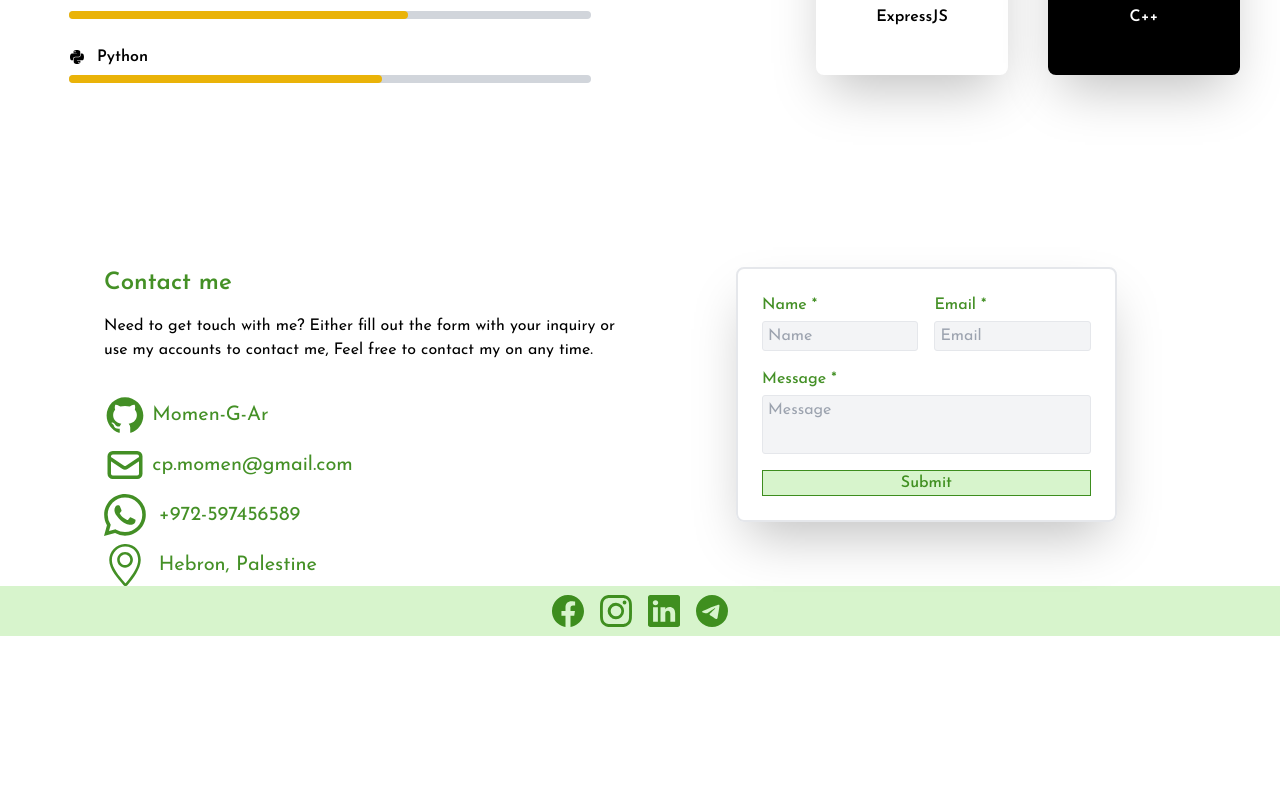
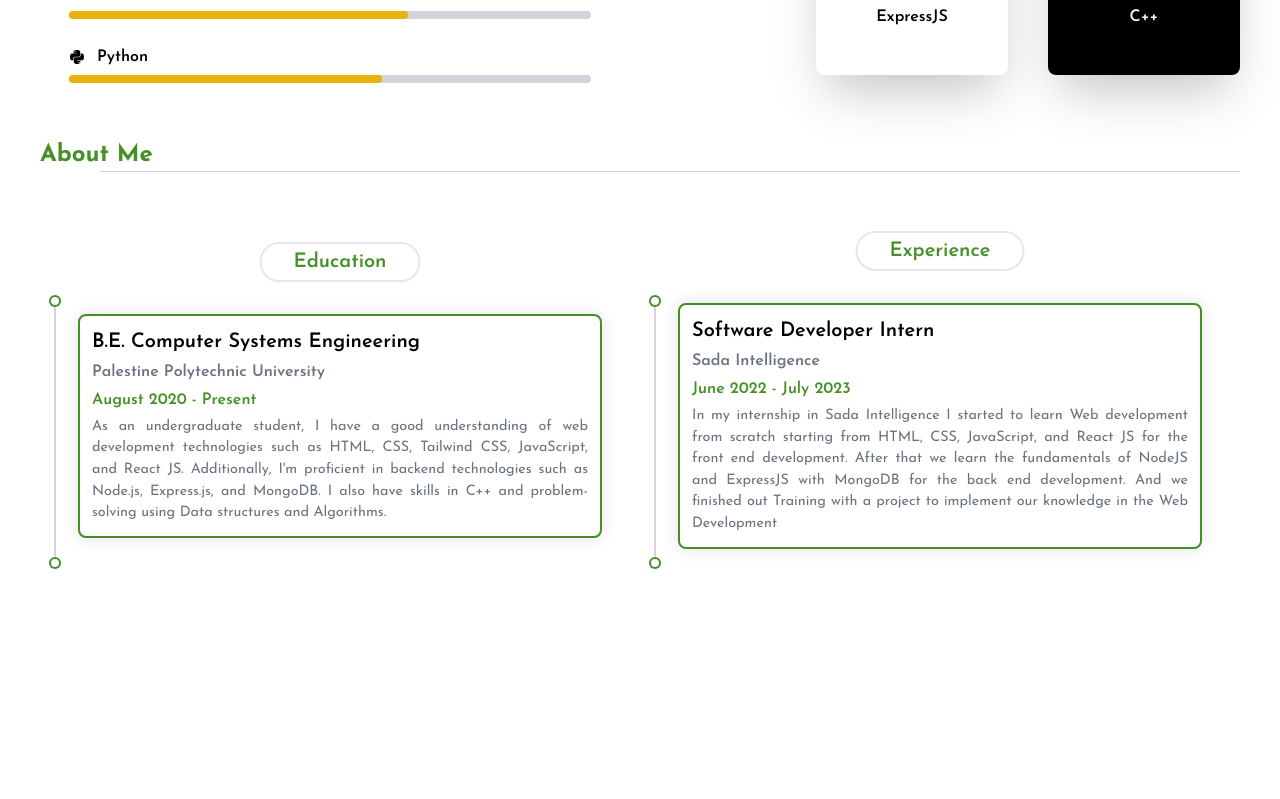
Before and after one commit to Momen-G-Ar/my-portfolio, a React (Vite) app: page / in a window 1280 px wide. Shown: the part 1161-1960 px from the top of the page. Before the commit the page ends 1797 px from the top, so only its background shows below. Built offline with nearby package versions, Linux system fonts and the light colour scheme.

Commit message:
Add the about  section

```diff
--- a/src/App.tsx
+++ b/src/App.tsx
@@ -1,5 +1,5 @@
 import './App.css';
-import { Header, Home, Contact, Skills } from './components';
+import { Header, Home, Contact, Skills, About } from './components';
 
 const App = () => {
     return (
@@ -9,7 +9,7 @@ const App = () => {
             <Header />
             <Home />
             <Skills />
-            {/* <About /> */}
+            <About />
             <Contact />
         </div>
     );
--- a/src/components/about.tsx
+++ b/src/components/about.tsx
@@ -1,7 +1,61 @@
+import { SectionHeading } from '.';
+import Card from './core/card';
 
 const About = () => {
     return (
-        <section id='about' className='sm:snap-start'>
+        <section id='about' className='mt-5'>
+            {/* Section Heading */}
+            <div className={`
+                flex flex-col mx-auto justify-start items-start pt-20 w-full gap-5
+                md:h-[800px] md:container md:pt-5 md:px-10
+                lg:h-[520px]
+            `}>
+                <SectionHeading skillName='About Me' color='text-[var(--primary-color)]' />
+                <div
+                    className={`
+                        flex flex-col w-full flex-wrap lg:flex-nowrap
+                        lg:flex-row lg:justify-between lg:items-center
+                    `}>
+
+                    <Card
+                        major='Education'
+                        career='B.E. Computer Systems Engineering'
+                        color='[var(--primary-color)]'
+                        companyName='Palestine Polytechnic University'
+                        content={`
+                            As an undergraduate student, I have a good understanding of web development technologies
+                            such as HTML, CSS, Tailwind CSS, JavaScript, and React JS.
+                            Additionally, I'm proficient in backend technologies such as Node.js, Express.js, and MongoDB.
+                            I also have skills in C++ and problem-solving using Data structures and Algorithms.
+                        `}
+                        startDate='August 2020'
+                        endDate='Present'
+                    />
+                    <Card
+                        major='Experience'
+                        career='Software Developer Intern'
+                        color='[var(--primary-color)]'
+                        companyName='Sada Intelligence'
+                        content={`
+                            In my internship in Sada Intelligence I started to learn Web development from scratch starting from
+                            HTML, CSS, JavaScript, and React JS for the front end development. After that we learn the fundamentals
+                            of NodeJS and ExpressJS with MongoDB for the back end development. And we finished out Training with a
+                            project to implement our knowledge in the Web Development
+                        `}
+                        startDate='June 2022'
+                        endDate='July 2023'
+                    />
+                </div>
+            </div>
+        </section>
+    );
+};
+
+export default About;
+
+
+
+{/*
 <div
     className={`
         transition-all duration-1000 ease-in min-h-screen min-w-screen
@@ -28,9 +82,4 @@ const About = () => {
     <div id='down-right' className='flex justify-center items-center'>
         Down
     </div>
-            </div>
-        </section>
-    );
-};
-
-export default About;
+</div> */}
--- /dev/null
+++ b/src/components/core/card.tsx
@@ -0,0 +1,51 @@
+interface IProps {
+    major: string;
+    career: string;
+    companyName: string;
+    startDate: string;
+    endDate: string;
+    content: string;
+    color: string;
+}
+
+const Card = (props: IProps) => {
+    return (
+        <div className="card-wrapper w-[90%] sm:w-full mt-5 flex md:flex-col sm:gap-5 mx-auto ">
+            <div className="left flex-1 flex items-center justify-center">
+                <fieldset
+                    // data-aos="zoom-in"
+                    className=" w-[90%] p-5 py-12 sm:py-8 sm:p-2"
+                >
+                    <legend className={` w-auto ml-[50%] translate-x-[-50%] border-2 border-gray-200 rounded-3xl py-1 px-8 font-semibold text-xl text-${props.color || 'bg-yellow-500'}`}>
+                        {props.major}
+                    </legend>
+                    <div className=" relative">
+                        {/* design */}
+                        <div className="design flex absolute left-[-150px] top-1/2 items-center rotate-[90deg] sm:left-[-160px] ">
+                            <div className={`c1 w-[12px] h-[12px] rounded-full bg-white border-2 border-${props.color || 'bg-yellow-500'}`}></div>
+                            <div className="line w-[230px] bg-gray-300 h-[2px] sm:w-[250px]"></div>
+                            <div className={`c2 w-[12px] h-[12px] rounded-full bg-white border-2 border-${props.color || 'bg-yellow-500'}`}></div>
+                        </div>
+                        {/* design */}
+                        <div className={` flex flex-col gap-1 sm:gap-1 border-2 border-${props.color || 'bg-yellow-500'} shadow-[0px_0px_16px_1px_rgba(0,0,0,0.1)] p-3 rounded-lg`}>
+                            <h1 className="text-[1.4rem] font-semibold sm:text-xl">
+                                {props.career}
+                            </h1>
+                            <span className=" text-[.9rem] font-semibold text-gray-500 sm:text-base">
+                                {props.companyName}
+                            </span>
+                            <span className={` text-[.9rem] font-semibold text-${props.color || 'bg-yellow-500'} sm:text-base`}>
+                                {props.startDate} - {props.endDate}
+                            </span>
+                            <p className=" text-[.9rem] text-justify break-words text-gray-500">
+                                {props.content}
+                            </p>
+                        </div>
+                    </div>
+                </fieldset>
+            </div>
+        </div>
+    );
+};
+
+export default Card;;
--- a/src/components/index.tsx
+++ b/src/components/index.tsx
@@ -7,3 +7,4 @@ export { default as EmailForm } from './contact/email-form.components';
 export { default as SectionHeading } from './core/section-heading';
 export { default as ProgressBar } from './core/progress-bar';
 export { default as SkillBox } from './core/skill-box';
+export { default as Card } from './core/card';
--- a/src/components/skills/skills.tsx
+++ b/src/components/skills/skills.tsx
@@ -4,11 +4,11 @@ import Icons from '../../icons';
 
 const Skills = () => {
     return (
-        <section id='skills'>
+        <section id='skills' className='mt-5'>
             {/* Section Heading */}
             <div className={`
-                flex flex-col mx-auto justify-start items-start pt-20 w-full gap-5 md:mt-5
-                md:h-[500px] md:container md:pt-5 md:px-10`
+                flex flex-col mx-auto justify-start items-start pt-20 w-full gap-5
+                md:h-[540px] md:container md:pt-5 md:px-10`
             }>
                 <SectionHeading skillName='My Skills' color='text-[var(--primary-color)]' />
                 <div className={`
--- a/src/hooks/header.hook.ts
+++ b/src/hooks/header.hook.ts
@@ -1,6 +1,6 @@
 import React from 'react';
 
-const links: string[] = ['home', 'skills', 'work', 'contact']; // TODO: 'about', 'projects',
+const links: string[] = ['home', 'skills', 'work', 'about', 'contact']; // TODO: , 'projects',
 
 const useHeader = () => {
     const [activeLink, setActiveLink] = React.useState<string>('home');
```
Lines whose indentation alone changed are shown as unchanged.
